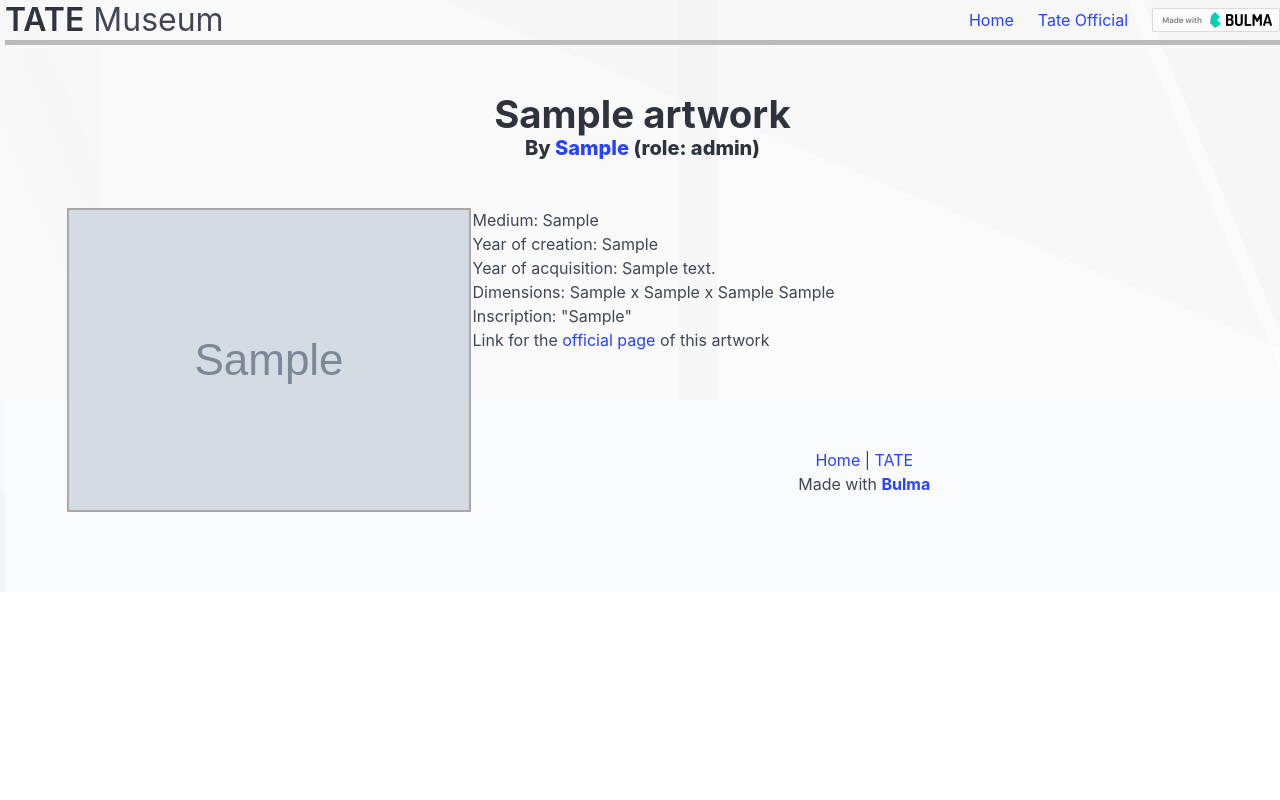
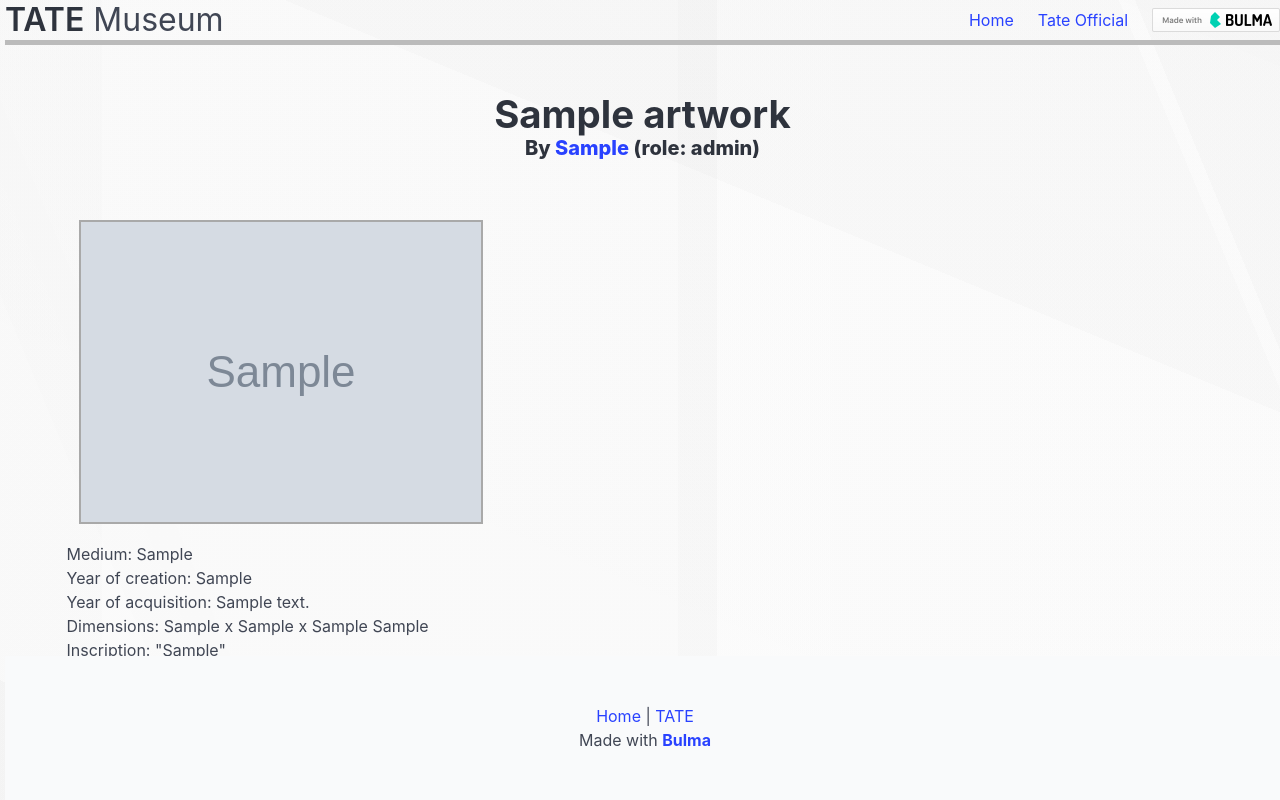
Before and after one commit to Xavija/TateMuseum, a PHP site: page /artwork.php?id=1 in a window 1280 px wide. Run offline with PHP 8.4, Linux system fonts and the light colour scheme; tables that the repository leaves empty hold one stand-in row (values such as "Sample post"); grey boxes marked "Sample" are stand-in pictures; some libraries are stand-ins or nearby versions.

Commit message:
Fix height (in-depth pages)

```diff
--- a/website/artwork.php
+++ b/website/artwork.php
@@ -1,5 +1,5 @@
 <!DOCTYPE html>
-<html>
+<html style="height: 100%;">
 	<head>
 	<meta charset="utf-8">
 		<meta name="viewport" content="width=device-width, initial-scale=1" />
@@ -12,7 +12,7 @@
 		<script type="text/javascript" src="scripts.js"></script>
 		<title>artwork.php</title>
 	</head>
-	<body>
+	<body style="height: 100%;">
 		<nav class="level" style="margin-bottom: 0; border-bottom: solid #bbb 5px;">
 			<div class="level-left">
 				<div class="level-item">
@@ -88,10 +88,19 @@
 
 				?>
 				</div>
-				<div class="container">
+				<div class="container" id="pre-footer">
 				<?php
 					if($result["ThumbnailUrl"])
+						/* echo '<figure>';
 						echo '<img src="' .$result["ThumbnailUrl"]. '" style="float: left; border: solid 2px darkgrey; margin-right: 2px;">';
+						echo '</figure>'; */
+					?>
+						<div class="column">
+							<figure>
+						<?php echo '<img src="' .$result["ThumbnailUrl"]. '" style="border: solid 2px darkgrey; margin-right: 2px;">'; ?>
+							</figure>
+						</div>
+					<?php
 
 					if($result["Medium"])
 						echo 'Medium: ' .$result["Medium"] .'<br>';
@@ -120,7 +129,7 @@
 				</div>
 			</div>
 		</section>
-		<footer class="footer">
+		<footer class="footer" id="piedatore">
 			<div class="content has-text-centered">
 				<p>
 				<a href="index.php">Home</a> | <a href="https://www.tate.org.uk/">TATE</a><br>
--- a/website/style.css
+++ b/website/style.css
@@ -93,3 +93,14 @@
     border-top: 1px solid #DDD;
     padding: 2px 3px 3px 4px;
 }
+
+#pre-footer {
+    padding-bottom: 50px; /* (stessa altezza del footer, vedi in basso) */
+}
+
+#piedatore {
+    position:absolute;
+    bottom:0;
+    width:100%;
+    height: 50px;
+}
```
Also changed, not shown: website/artist.php (+4 -4 lines), README.md.
